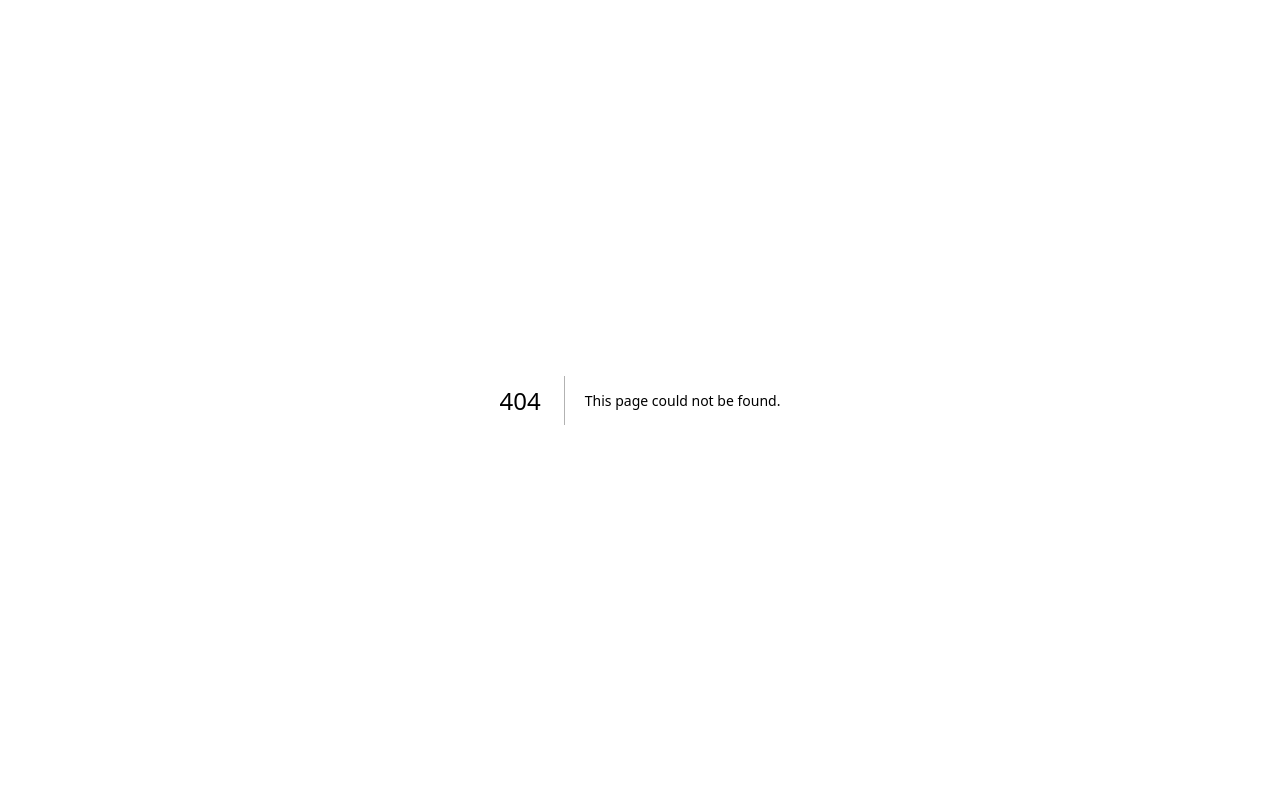
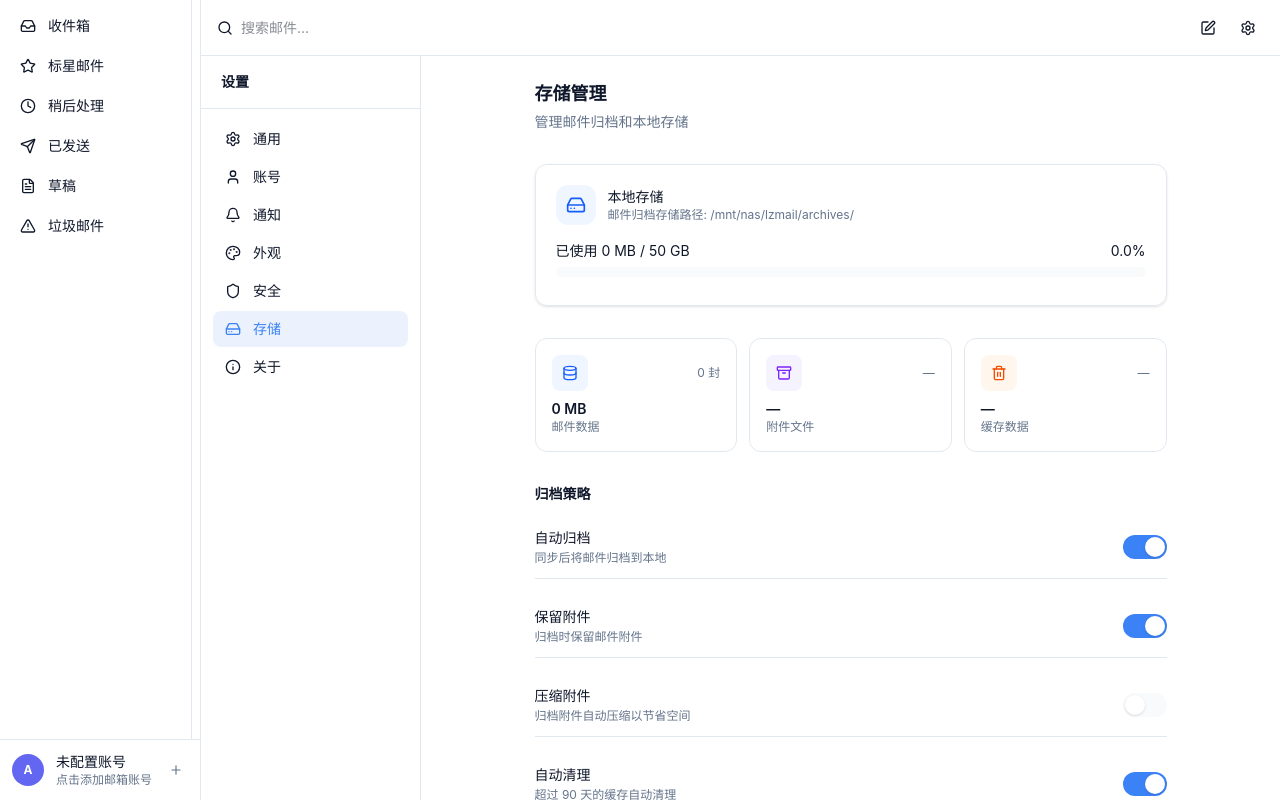
Before and after one commit to sikenali/lzmail, a Next.js app in the folder frontend/: page /settings/storage in a window 1280 px wide. Before the commit this address had no page. Built offline with nearby package versions, Linux system fonts and the light colour scheme; no server answers.

Commit message:
feat: add storage settings page

```diff
--- /dev/null
+++ b/frontend/src/app/settings/storage/page.tsx
@@ -0,0 +1,106 @@
+'use client'
+import { useEffect, useState } from 'react'
+import { HardDrive, Archive, Database, Trash2 } from 'lucide-react'
+import { api } from '@/lib/api'
+import { useSettings } from '@/hooks/useSettings'
+
+function Toggle({ value, onToggle, label, desc }: { value: boolean; onToggle: () => void; label: string; desc: string }) {
+  return (
+    <div className="flex items-center justify-between py-3 border-b">
+      <div>
+        <div className="text-sm font-medium">{label}</div>
+        <div className="text-xs text-[var(--muted-foreground)] mt-0.5">{desc}</div>
+      </div>
+      <div onClick={onToggle}
+        className={`relative inline-flex h-6 w-11 items-center rounded-full cursor-pointer ${value ? 'bg-[var(--primary)]' : 'bg-[var(--muted)]'}`}>
+        <span className={`inline-block h-5 w-5 rounded-full bg-white shadow-sm transform transition-transform ${value ? 'translate-x-[22px]' : 'translate-x-0.5'}`} />
+      </div>
+    </div>
+  )
+}
+
+export default function StorageSettings() {
+  const { settings, setSetting, loading } = useSettings()
+  const [stats, setStats] = useState<{ total_emails: number; storage_bytes: number } | null>(null)
+
+  useEffect(() => {
+    api.mails.stats().then(setStats).catch(() => {})
+  }, [])
+
+  if (loading) return null
+
+  const storageMB = stats ? (stats.storage_bytes / 1024 / 1024).toFixed(1) : '0'
+  const totalMB = parseFloat(storageMB)
+  const limitMB = 51200
+  const usedPct = Math.min((totalMB / limitMB) * 100, 100)
+
+  return (
+    <div className="max-w-[680px] mx-auto p-6 space-y-8">
+      <div>
+        <h2 className="text-lg font-semibold mb-1">存储管理</h2>
+        <p className="text-sm text-[var(--muted-foreground)]">管理邮件归档和本地存储</p>
+      </div>
+
+      <div className="p-5 rounded-xl border bg-[var(--card)] shadow-sm">
+        <div className="flex items-center gap-3 mb-4">
+          <div className="w-10 h-10 rounded-xl bg-blue-50 flex items-center justify-center">
+            <HardDrive className="w-5 h-5 text-blue-600" />
+          </div>
+          <div>
+            <div className="text-sm font-medium">本地存储</div>
+            <div className="text-xs text-[var(--muted-foreground)]">邮件归档存储路径: /mnt/nas/lzmail/archives/</div>
+          </div>
+        </div>
+        <div className="mb-2">
+          <div className="flex items-center justify-between text-sm mb-1.5">
+            <span>已使用 {storageMB} MB / 50 GB</span>
+            <span className="text-[var(--foreground-tertiary)]">{usedPct.toFixed(1)}%</span>
+          </div>
+          <div className="h-2.5 rounded-full bg-[var(--muted)] overflow-hidden">
+            <div className="h-full rounded-full bg-gradient-to-r from-blue-400 to-indigo-500" style={{ width: `${usedPct}%` }} />
+          </div>
+        </div>
+      </div>
+
+      <div className="grid grid-cols-3 gap-3">
+        {[
+          { icon: Database, label: '邮件数据', size: `${storageMB} MB`, count: `${stats?.total_emails || 0} 封`, color: 'text-blue-600', bg: 'bg-blue-50' },
+          { icon: Archive, label: '附件文件', size: '—', count: '—', color: 'text-violet-600', bg: 'bg-violet-50' },
+          { icon: Trash2, label: '缓存数据', size: '—', count: '—', color: 'text-orange-600', bg: 'bg-orange-50' },
+        ].map((item) => {
+          const Icon = item.icon
+          return (
+            <div key={item.label} className="p-4 rounded-xl border bg-[var(--card)]">
+              <div className="flex items-center justify-between mb-2">
+                <div className={`w-9 h-9 rounded-lg ${item.bg} flex items-center justify-center`}>
+                  <Icon className={`w-4 h-4 ${item.color}`} />
+                </div>
+                <span className="text-xs text-[var(--muted-foreground)]">{item.count}</span>
+              </div>
+              <div className="text-sm font-semibold">{item.size}</div>
+              <div className="text-xs text-[var(--muted-foreground)]">{item.label}</div>
+            </div>
+          )
+        })}
+      </div>
+
+      <div>
+        <h3 className="text-sm font-semibold mb-3">归档策略</h3>
+        <div className="space-y-4">
+          <Toggle label="自动归档" desc="同步后将邮件归档到本地"
+            value={settings.auto_archive === 'true'}
+            onToggle={() => setSetting('auto_archive', settings.auto_archive === 'true' ? 'false' : 'true')} />
+          <Toggle label="保留附件" desc="归档时保留邮件附件"
+            value={settings.keep_attachments === 'true'}
+            onToggle={() => setSetting('keep_attachments', settings.keep_attachments === 'true' ? 'false' : 'true')} />
+          <Toggle label="压缩附件" desc="归档附件自动压缩以节省空间"
+            value={settings.compress_attachments === 'true'}
+            onToggle={() => setSetting('compress_attachments', settings.compress_attachments === 'true' ? 'false' : 'true')} />
+          <Toggle label="自动清理" desc="超过 90 天的缓存自动清理"
+            value={settings.auto_cleanup === 'true'}
+            onToggle={() => setSetting('auto_cleanup', settings.auto_cleanup === 'true' ? 'false' : 'true')} />
+        </div>
+      </div>
+    </div>
+  )
+}
```
